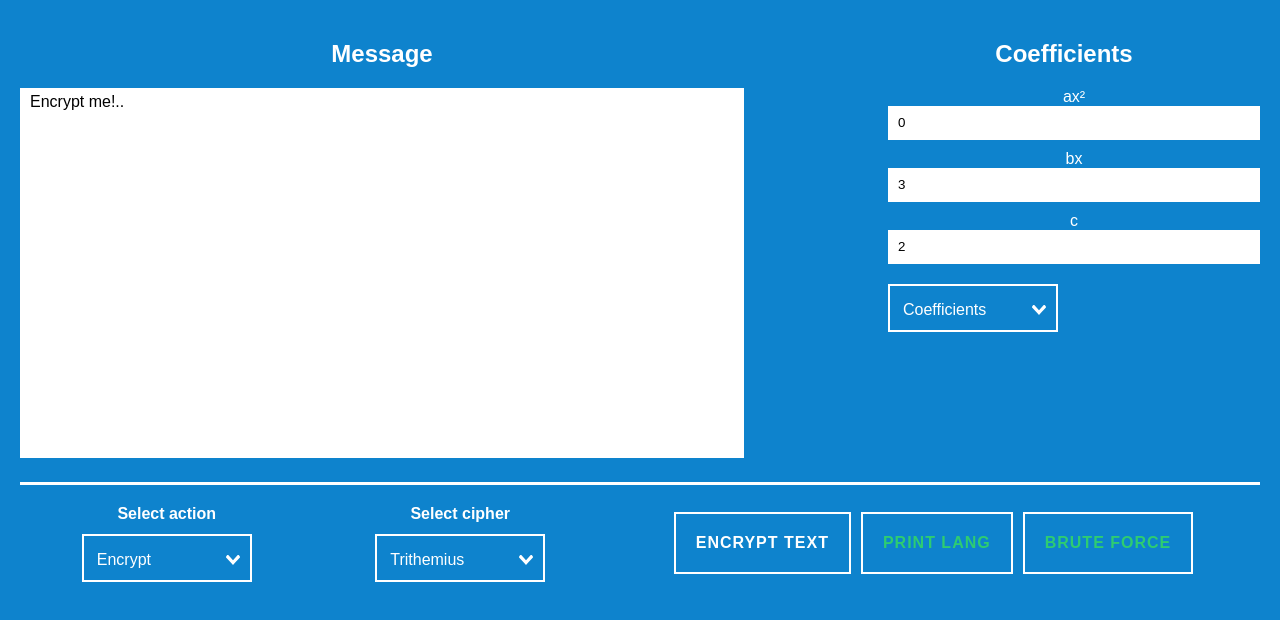
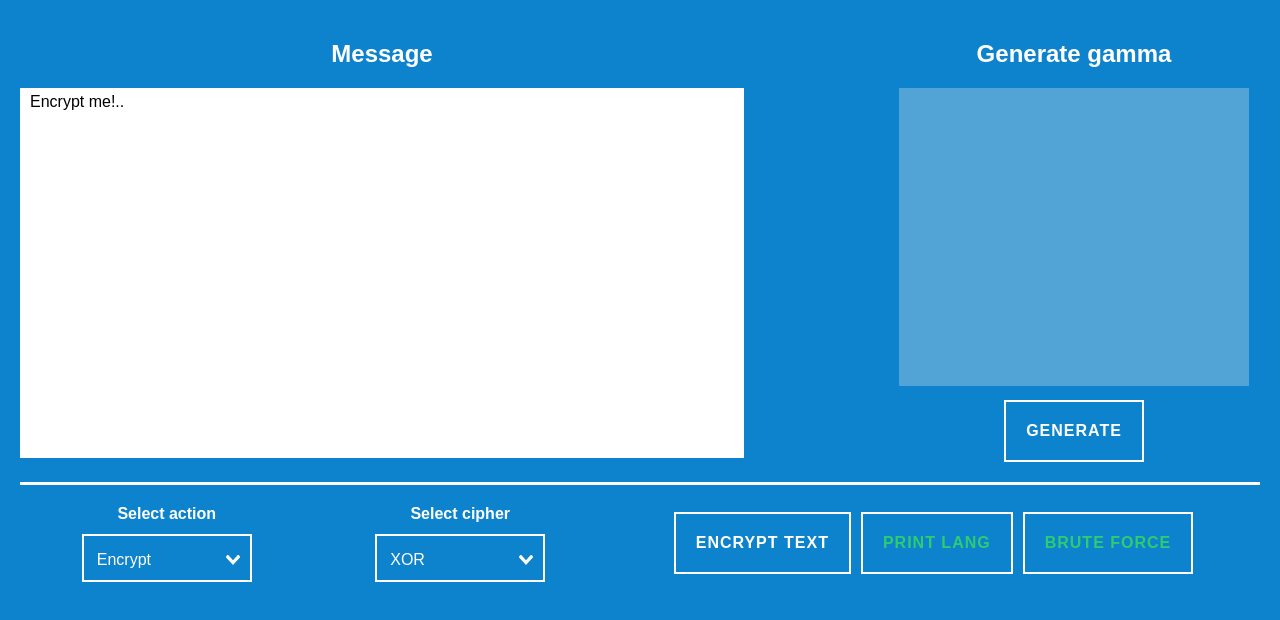
Before and after one commit to oddestdan/crypto-vue, a Vue app: page / in a window 1280 px wide. Shown: the top 620 px of the page. Built offline with nearby package versions, Linux system fonts and the light colour scheme.

Commit message:
Added gamma generator, fixes and layout improvements.

```diff
--- a/src/App.vue
+++ b/src/App.vue
@@ -67,6 +67,30 @@ light {
   border-top: 3px solid #ffffff;
   margin-top: 20px;
   padding-top: 20px;
+}
+.-top10 {
+  margin-top: 10px;
+}
+.-bot10 {
+  margin-bottom: 10px;
+}
+.-col-between {
+  display: flex;
+  flex-direction: column;
+  align-items: center;
+  justify-content: space-between;
+}
+.-row-between {
+  display: flex;
+  flex-direction: row;
+  align-items: center;
+  justify-content: space-between;
+}
+.-h-max {
+  height: 100%;
+}
+.-w-max {
+  width: 100%;
 }
 
 /* General button style (reset) */
--- a/src/ciphers/Trithemius.js
+++ b/src/ciphers/Trithemius.js
@@ -28,7 +28,7 @@ export default function XOR(input, key, alphabet, mode) {
     // Character is found in the alphabet
     if (currCharIndex >= 0) {
       if (isVigenere) {
-        shift = alphabet.indexOf(key[i] & key.length);
+        shift = alphabet.indexOf(key[i % key.length]);
       } else {
         // Integer from some key-function
         shift = key.reduce(keyFunction(i), 0);
--- a/src/ciphers/XOR.js
+++ b/src/ciphers/XOR.js
@@ -1,24 +1,18 @@
+/*
+ * input -- string, input message
+ * key -- string, generated gamma key
+ * alphabet -- array [set] of strings
+ * mode -- string 'Encrypt' or 'Decrypt'
+ */
 export default function cipherXOR(input, key, alphabet, mode) {
+  const alength = alphabet.length;
   const modif = mode === 'Encrypt' ? 1 : -1;
 
-  console.log('In XOR, alphabet is not needed.');
-
-  key = generateGamma(input);
-
-  // for (let i = 0; i < input.length; i++) {
-  //   currCharIndex = alphabet.indexOf(input[i]);
-
-  //   // Character is found in the alphabet
-  //   if (currCharIndex >= 0) {
-  //     currCharIndex = (currCharIndex + shift * modif) % length;
-  //     // Special check for negative, out of bounds index (due to %)
-  //     if (currCharIndex < 0) currCharIndex += length;
-
-  //     output += alphabet.join('').charAt(currCharIndex);
-  //   } else {
-  //     output += input[i]; // Leave it as it is
-  //   }
-  // }
+  let output = '';
+  let currCharIndex = 0;
+  let res = 0;
+  let shift = 0;
+  let currChar = 0;
 
   /* Encryption
    * Ci = (Ti + Gi) % N, where
@@ -32,32 +26,29 @@ export default function cipherXOR(input, key, alphabet, mode) {
    * !!! if (Ti == 0) Ti = N
    */
 
-  return input;
-}
+  for (let i = 0; i < input.length; i++) {
+    // Current char position from alphabet
+    currCharIndex = alphabet.indexOf(input[i]);
 
-const generateGamma = (input, alphabet) => {
-  // const generated = [];
-  // for (let i = 0; i < input.length; i++) {
-  //   generated.push(alphabet.charAt(Math.floor(Math.random() * alphabet.length)));
-  // }
-  // return generated.join('');
+    // Character is found in the alphabet
+    if (currCharIndex >= 0) {
+      shift = alphabet.indexOf(key[i % key.length]);
+      // console.log(`${shift} || ${key[i]}`);
+      if (shift < 0) shift = alength + (shift % alength);
 
-  // dec2hex :: Integer -> String
-  // i.e. 0-255 -> '00'-'ff'
-  function dec2hex(dec) {
-    return ('0' + dec.toString(16)).substr(-2);
+      // Encrypted char position from alphabet
+      res = currCharIndex = (currCharIndex + shift * modif) % alength;
+      // Char on position 'res' in alphabet
+      currChar = alphabet.join('').charAt(res);
+
+      output += currChar;
+
+      // Console debug output
+      console.log(`'${input[i]}' -- ${currCharIndex} -- ${shift} -- ${res} -- '${currChar}'`);
+    } else {
+      output += input[i]; // Leave it as it is
+    }
   }
 
-  // generateId :: Integer -> String
-  function generateId(len) {
-    var arr = new Uint8Array((len || 40) / 2);
-    window.crypto.getRandomValues(arr);
-    return Array.from(arr, dec2hex).join('');
-  }
-
-  console.log(generateId());
-  // "82defcf324571e70b0521d79cce2bf3fffccd69"
-
-  console.log(generateId(20));
-  // "c1a050a4cd1556948d41"
-};
+  return output;
+}
--- a/src/components/Home.vue
+++ b/src/components/Home.vue
@@ -14,20 +14,21 @@
             <input type="number" v-model="key" />
           </div>
         </div>
+
         <div class="trithemius" v-else-if="cipher === `Trithemius`">
           <h2>Coefficients</h2>
-          <div class="trithemius-coefficients" v-if="trithemiusOption === 'Coefficients'">
+          <div class="-col-between" v-if="trithemiusOption === 'Coefficients'">
             <span>ax²</span>
-            <input class="coef" type="number" v-model="trithCoefs[2]" />
+            <input class="-bot10" type="number" v-model="trithCoefs[2]" />
             <span>bx</span>
-            <input class="coef" type="number" v-model="trithCoefs[1]" />
+            <input class="-bot10" type="number" v-model="trithCoefs[1]" />
             <span>c</span>
-            <input class="coef" type="number" v-model="trithCoefs[0]" />
+            <input class="-bot10" type="number" v-model="trithCoefs[0]" />
           </div>
-          <div class="trithemius-coefficients" v-else-if="trithemiusOption === 'Motto'">
+          <div class="-col-between" v-else-if="trithemiusOption === 'Motto'">
             <input type="text" v-model="key" />
           </div>
-          <div class="trithemius-options">
+          <div class="-top10">
             <v-select
               v-model="trithemiusOption"
               :clearable="false"
@@ -36,12 +37,20 @@
             ></v-select>
           </div>
         </div>
+
+        <div class="-col-between -h-max" v-if="cipher === `XOR`">
+          <h2>Generate gamma</h2>
+          <div class="center-container">
+            <textarea class="-bot10" rows="16" v-model="key" disabled></textarea>
+            <button class="custom-button" @click="key = generateGamma(message)">generate</button>
+          </div>
+        </div>
       </div>
       <!-- <text-reader @load="message = $event"></text-reader> -->
     </div>
 
     <div class="actions-container -br">
-      <div class="select-container">
+      <div class="center-container">
         <h4>Select action</h4>
         <v-select
           v-model="mode"
@@ -50,13 +59,13 @@
           :options="['Encrypt', 'Decrypt']"
         ></v-select>
       </div>
-      <div class="select-container">
+      <div class="center-container">
         <h4>Select cipher</h4>
         <v-select
           v-model="cipher"
           :clearable="false"
           :placeholder="cipher"
-          :options="['Caesar', 'Trithemius']"
+          :options="['Caesar', 'Trithemius', 'XOR']"
         ></v-select>
       </div>
       <div class="action-buttons-container">
@@ -88,7 +97,7 @@ export default {
       message: 'Encrypt me!..',
       key: '',
       mode: 'Encrypt',
-      cipher: 'Trithemius',
+      cipher: 'XOR',
       alphabet: () => {},
 
       trithCoefs: [2, 3, 0],
@@ -131,6 +140,29 @@ export default {
     cipherCaesar: (input, key, alphabet, mode) => Caesar(input, key, alphabet, mode),
     cipherTrithemius: (input, key, alphabet, mode) => Trithemius(input, key, alphabet, mode),
     cipherXOR: (input, key, alphabet, mode) => XOR(input, key, alphabet, mode),
+
+    generateGamma: (input /*, alphabet*/) => {
+      // const generated = [];
+      // for (let i = 0; i < input.length; i++) {
+      //   generated.push(alphabet.charAt(Math.floor(Math.random() * alphabet.length)));
+      // }
+      // return generated.join('');
+
+      // dec2hex :: Integer -> String
+      // i.e. 0-255 -> '00'-'ff'
+      function dec2hex(dec) {
+        return ('0' + dec.toString(16)).substr(-2);
+      }
+
+      // generateId :: Integer -> String
+      function generateId(len = 40) {
+        let arr = new Uint8Array((len + 1) / 2);
+        window.crypto.getRandomValues(arr);
+        return Array.from(arr, dec2hex).join('');
+      }
+
+      return generateId(input.length);
+    },
 
     bruteForce() {
       const resultsTable = [];
@@ -208,28 +240,13 @@ h4 {
   flex-wrap: wrap;
   align-items: center;
 }
-.select-container {
+.center-container {
   text-align: center;
 }
 .action-buttons-container {
   display: flex;
   justify-content: space-between;
   flex-wrap: wrap;
-}
-
-.trithemius-coefficients {
-  display: flex;
-  flex-direction: column;
-  align-items: center;
-  justify-content: space-between;
-}
-
-.trithemius-options {
-  margin-top: 10px;
-}
-
-.coef {
-  margin-bottom: 10px;
 }
 
 /* debug */
--- a/src/utils/alphabet.js
+++ b/src/utils/alphabet.js
@@ -1,7 +1,5 @@
 export default function language() {
   let alph = [];
-
-  console.log('Creating alphabet....');
 
   const LOWER_BOUND = 33; // first symbol after non-printables
   const HIGHER_BOUND = 300; // 65535
@@ -38,6 +36,5 @@ export default function language() {
   // Manually add a few whitespace characters
   alph.push(...` \n\t`.split(''));
 
-  console.log('Alphabet created.');
   return alph;
 }
```
